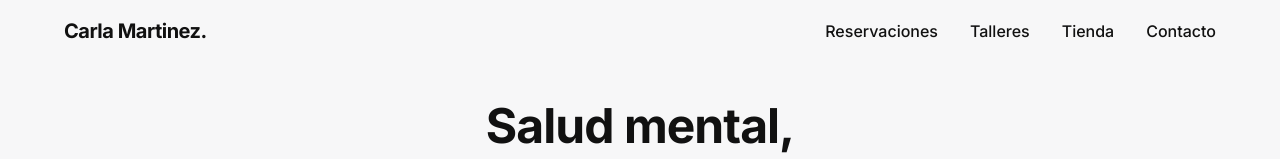
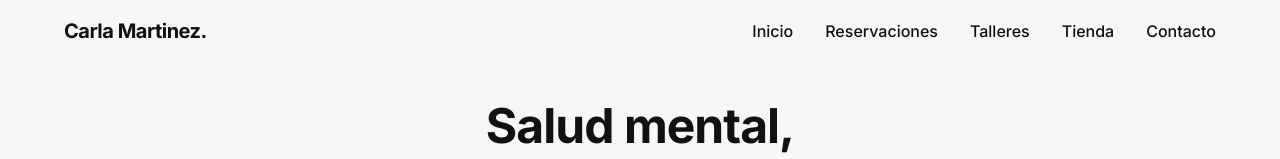
Before and after one commit to Villegascs/Psi.-Carla-Martinez, a Next.js app: page / in a window 1280 px wide. Shown: the top 159 px of the page. Built offline with nearby package versions, Linux system fonts and the light colour scheme; no server answers.

Commit message:
feat: add Inicio link to navigation menu

```diff
--- a/src/components/GlobalHeader.tsx
+++ b/src/components/GlobalHeader.tsx
@@ -18,6 +18,7 @@ export default function GlobalHeader() {
           <Link href="/">Carla Martinez.</Link>
         </div>
         <nav className="mobile-wrap" style={{ display: "flex", gap: "32px", alignItems: "center", overflowX: "auto", paddingBottom: "4px" }}>
+          <Link href="/" className="nav-link">Inicio</Link>
           <Link href="/reservaciones" className="nav-link">Reservaciones</Link>
           <Link href="/talleres" className="nav-link">Talleres</Link>
           <Link href="/tienda" className="nav-link">Tienda</Link>
```
